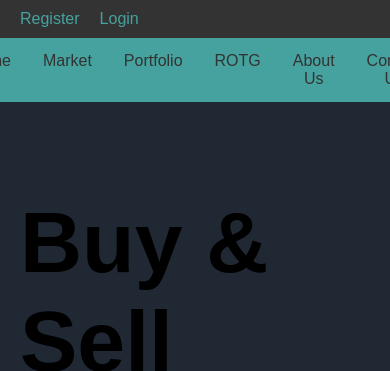
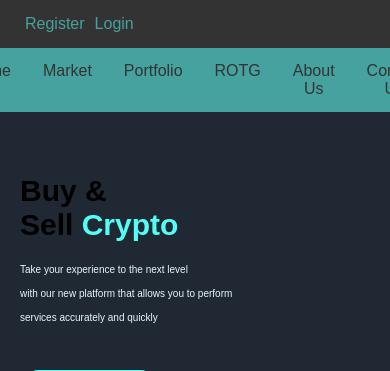
Before and after one commit to 1norey/CryptoWallet, a PHP site: page /home-page.html in a window 390 px wide; the page is wider, and only the part inside the window is pictured. Shown: the top 371 px of that part. Run offline with PHP 8.4, Linux system fonts and the light colour scheme.

Commit message:
home page responsivity

```diff
--- a/HomePage.css
+++ b/HomePage.css
@@ -114,3 +114,68 @@ footer {
     margin-right: 20px;
     font-size: 16px;
 }
+@media only screen and (max-width: 1200px) {
+    .content h1 {
+        font-size: 72px;
+    }
+}
+
+@media only screen and (max-width: 992px) {
+    .content h1 {
+        font-size: 60px;
+    }
+    .content p {
+        font-size: 12px;
+    }
+}
+
+@media only screen and (max-width: 768px) {
+    .content h1 {
+        font-size: 48px;
+    }
+    .content p {
+        font-size: 12px;
+    }
+    .coin-list {
+        right: 5%;
+    }
+}
+
+@media only screen and (max-width: 576px) {
+    .content h1 {
+        font-size: 36px;
+    }
+    .content p {
+        font-size: 12px;
+    }
+    .coin-list {
+        display: none;
+    }
+}
+
+@media only screen and (max-width: 480px) {
+    .content h1 {
+        font-size: 30px;
+    }
+    .content p {
+        font-size: 10px;
+    }
+    .content .btn {
+        padding: 10px 20px;
+    }
+    .login-register-buttons a {
+        margin: 5px;
+    }
+}
+
+@media only screen and (max-width: 360px) {
+    .content h1 {
+        font-size: 24px;
+    }
+    .content p {
+        font-size: 10px;
+    }
+    .login-register-buttons a {
+        margin: 5px;
+    }
+}
```
